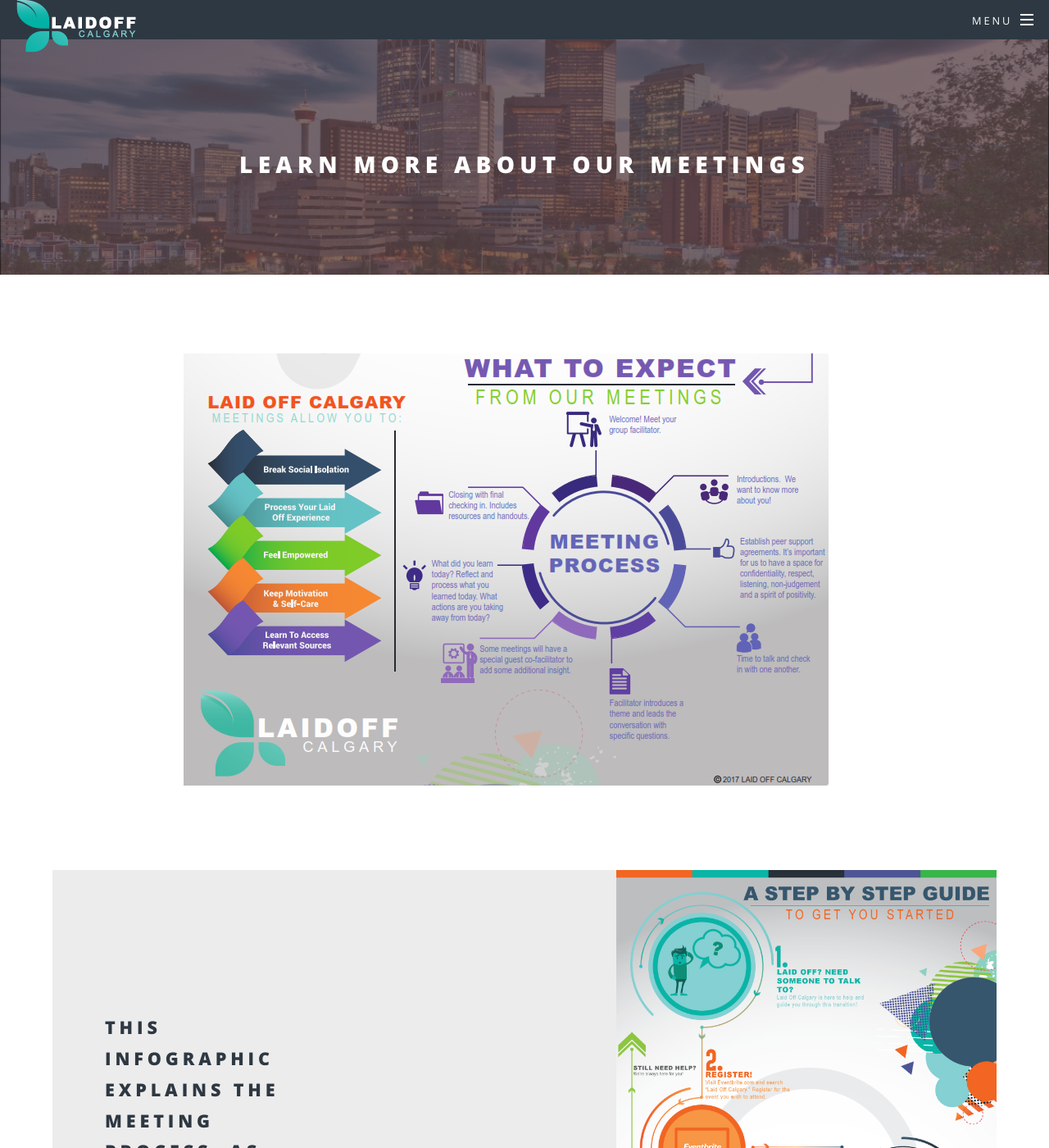
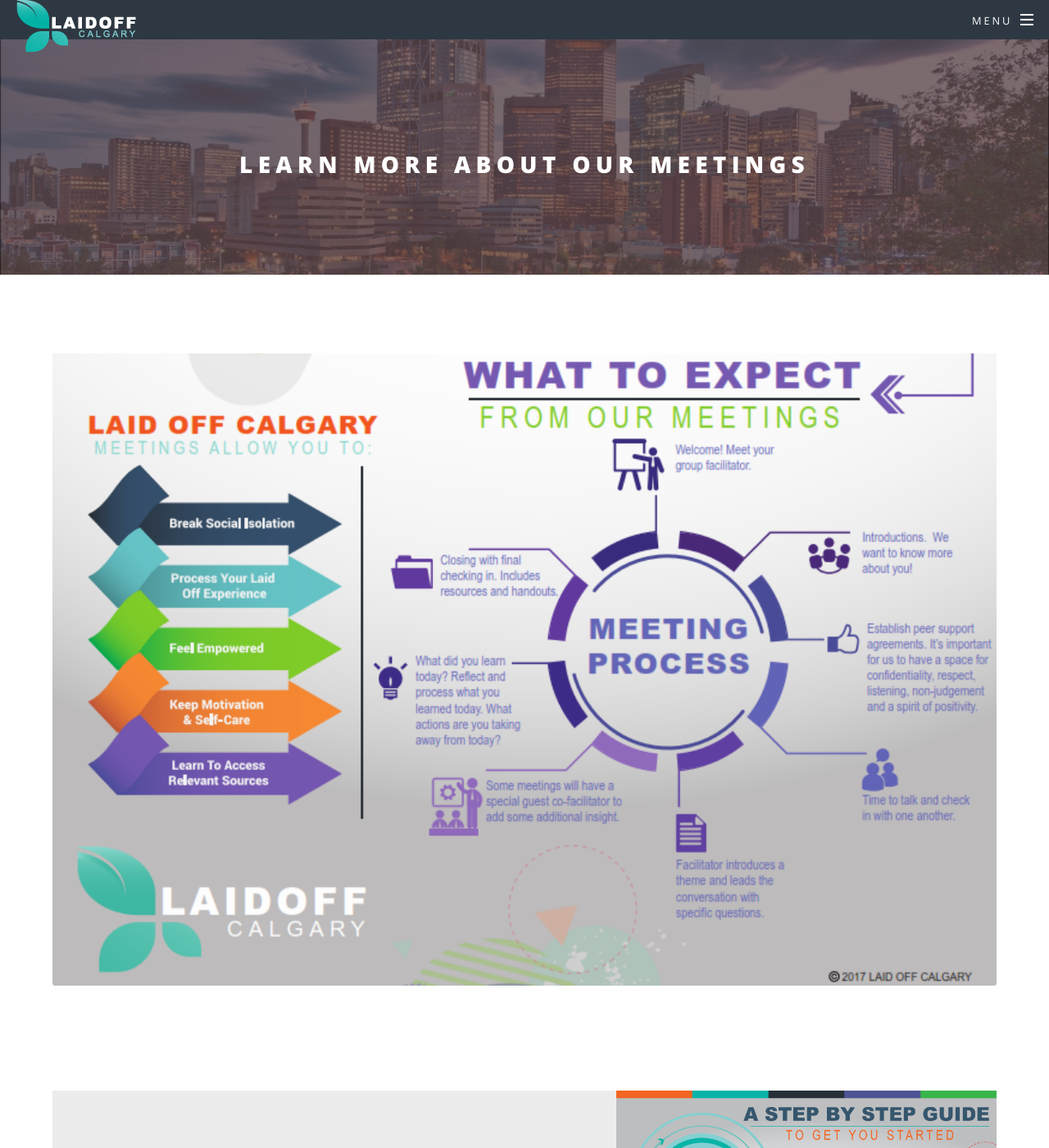
Before and after one commit to rookiedk/rookiedk.github.io, a Jekyll site: the page built from aboutus.html, in a window 1280 px wide and 1400 px high. Shown: the whole window at 82% size. Built offline with Jekyll 4.4.1, drawn with Linux system fonts in a browser that asks for light colours; nearby versions of some CDN libraries.

Commit message:
changed image in aboutus page

```diff
--- a/aboutus.html
+++ b/aboutus.html
@@ -2,12 +2,13 @@
 layout: page
 title: Learn More About Our Meetings
 ---
-<section class="lisa">
+<section>
 
-  <div class="image">
-    <img src="images/pre-info.png" alt="pre-infograph" />
+  <div class="box alt">
+					<div class="row uniform 50%">
+						<div class="12u"><span class="image fit"><img src="images/pre-info.png" alt="pre-infograph" /></span></div>
+          </div>
   </div>
-
 </section>
 
 <section id="two" class="wrapper">
--- a/css/main.scss
+++ b/css/main.scss
@@ -742,9 +742,7 @@
 
 /*Lisa's specifications*/
 .lisa {
-	img {
-		padding-left: 10em;
-	}
+
 	a {
 		color: CornflowerBlue;
 	}
@@ -757,7 +755,12 @@
 			 list-style-type: circle;
 			 padding-left: 3em;
 	 }
-}
+
+
+
+
+
+	}
 
 /* Table */
 
```
